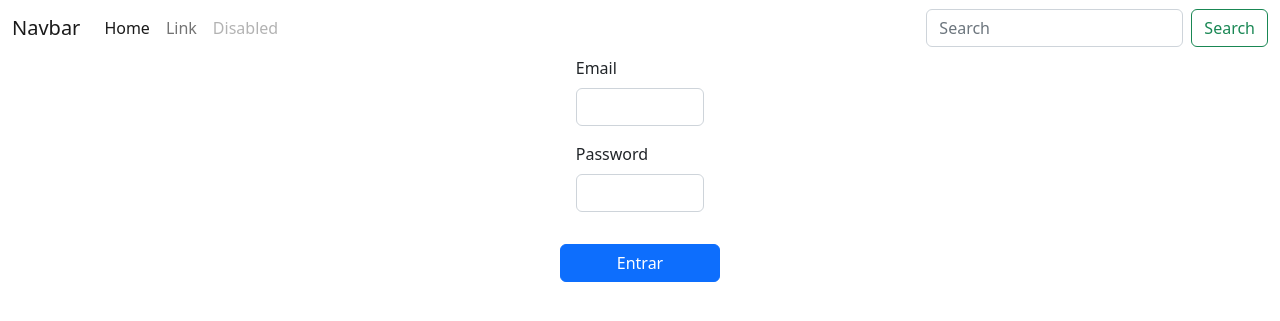
After one commit to RobsonWebDev/sistema_django_cadastro_paciente, a Django app: page /home/login/ in a window 1280 px wide. The commit adds this page. Shown: the top 321 px of the page. Run offline with Django 5.2, Linux system fonts and the light colour scheme.

Commit message:
Criando paginas do sistema

```diff
--- /dev/null
+++ b/cadastro/templates/login.html
@@ -0,0 +1,18 @@
+{% extends "base.html" %}
+
+{% block content-main %}
+<main class='main-cr'>
+    <form action="{% url "login" %}" method="POST" class='main-cr'>
+        {% csrf_token %}
+        <div class="col-md-6">
+            <label for="inputEmail4" class="form-label">Email</label>
+            <input type="email" class="form-control input" id="inputEmail4" name="email">
+        </div>
+        <div class="col-md-6">
+            <label for="inputPassword4" class="form-label">Password</label>
+            <input type="password" class="form-control input" id="inputPassword4" name="pass">
+        </div>
+        <input type="submit" value="Entrar" class="input btn btn-primary last-input">
+    </form>
+</main>
+{% endblock content-main %}
--- /dev/null
+++ b/cadastro/templates/profile.html
@@ -0,0 +1,6 @@
+{% extends "base.html" %}
+
+{% block content-main %}
+<h1>Profile</h1>
+<a class="btn btn-primary" href="{% url "logout" %}" role="button">Link</a>
+{% endblock content-main %}
--- a/cadastro/templates/index.html
+++ b/cadastro/templates/signup.html
@@ -3,7 +3,7 @@
 {% block content-main %}
 
 <main class='main-cr'>
-    <form action="{% url "signup" %}" method="POST">
+    <form action="{% url "signup" %}" method="POST" class='main-cr'>
         {% csrf_token %}
         <div class="col-md-6">
             <label for="inputEmail4" class="form-label">Email</label>
@@ -15,6 +15,5 @@
         </div>
         <input type="submit" value="Cadastrar" class="input btn btn-primary last-input">
     </form>
-
 </main>
 {% endblock content-main %}
--- a/cadastro/urls.py
+++ b/cadastro/urls.py
@@ -1,7 +1,10 @@
 from django.urls import path
-from .views import signup
+from . import views
 
 urlpatterns = [
-    #path('login/'),
-    path('signup/', signup, name='signup'),
+    path('login/', views.login, name='login'),
+    path('signup/', views.signup, name='signup'),
+
+    path('profile/', views.profile, name='profile'),
+    path('profile/logout/', views.logout, name='logout'),
 ]
--- a/cadastro/views.py
+++ b/cadastro/views.py
@@ -1,15 +1,49 @@
 from django.shortcuts import render
 from django.contrib.auth.models import User
 from .models import PessoaModel
+from django.shortcuts import redirect
+from django.urls import reverse
+from django.contrib import auth
+from django.http import HttpResponse
 
 
 def login(request):
-    pass
+    if request.method == 'Get':
+        return render(request, 'login.html')
+
+    if request.method == 'POST':
+        username = request.POST.get('email')
+        password = request.POST.get('pass')
+
+        user = auth.authenticate(username=username, password=password)
+
+        if not user:
+            return HttpResponse('Usuario Invalido!')
+
+        auth.login( request, user)
+        return redirect(reverse('profile'))
+
+    return render(request, 'login.html')
+
 
 def signup(request):
+    if request.method == 'Get':
+        return redirect(reverse('signup'))
     if request.method == 'POST':
         username = request.POST.get('email')
         password = request.POST.get('pass')
         User.objects.create_user(username=username,email=username, password=password)
 
-    return render(request, 'index.html')
+        return redirect(reverse('login'))
+
+    return render(request, 'signup.html')
+
+
+def logout(request):
+    request.session.flush()
+    return redirect(reverse('login'))
+
+
+def profile(request):
+
+    return render(request, 'profile.html')
--- a/templates/global/base.html
+++ b/templates/global/base.html
@@ -27,7 +27,7 @@
               <a class="nav-link disabled" aria-disabled="true">Disabled</a>
             </li>
           </ul>
-          <form class="d-flex" role="search">
+          <form class="d-flex" role="search" style="flex-direction: row;">
             <input class="form-control me-2" type="search" placeholder="Search" aria-label="Search">
             <button class="btn btn-outline-success" type="submit">Search</button>
           </form>
--- a/templates/global/static/style.css
+++ b/templates/global/static/style.css
@@ -7,12 +7,11 @@
 }
 
 
-form{
+.main-cr{
     position: relative;
     display: flex;
     flex-direction: column;
     align-items: center;
-
 }
 
 .input{
```
Also changed, not shown: cadastro/templates/cadastro.html (added), cadastro/templates/home.html (added), db.sqlite3.
